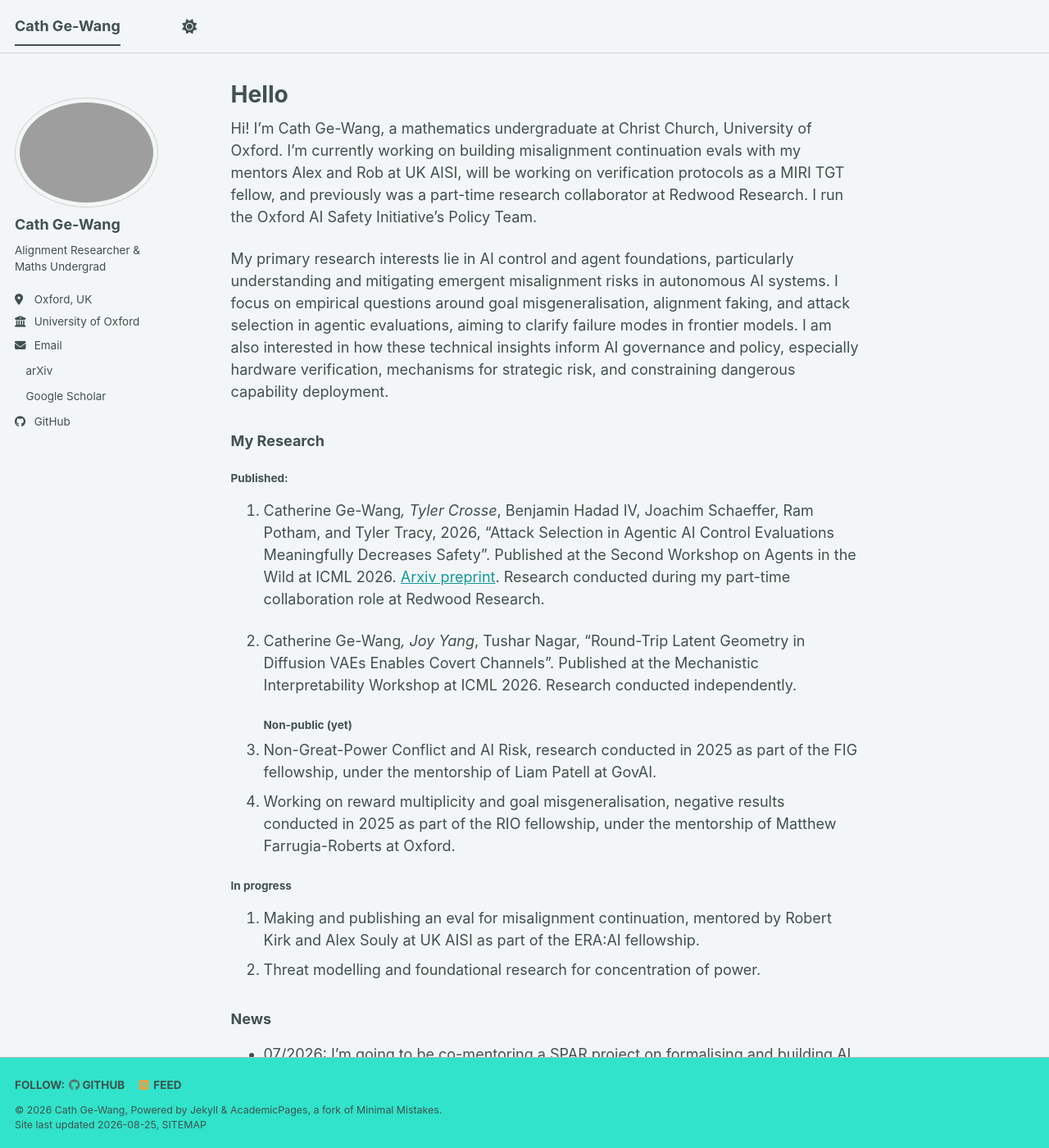
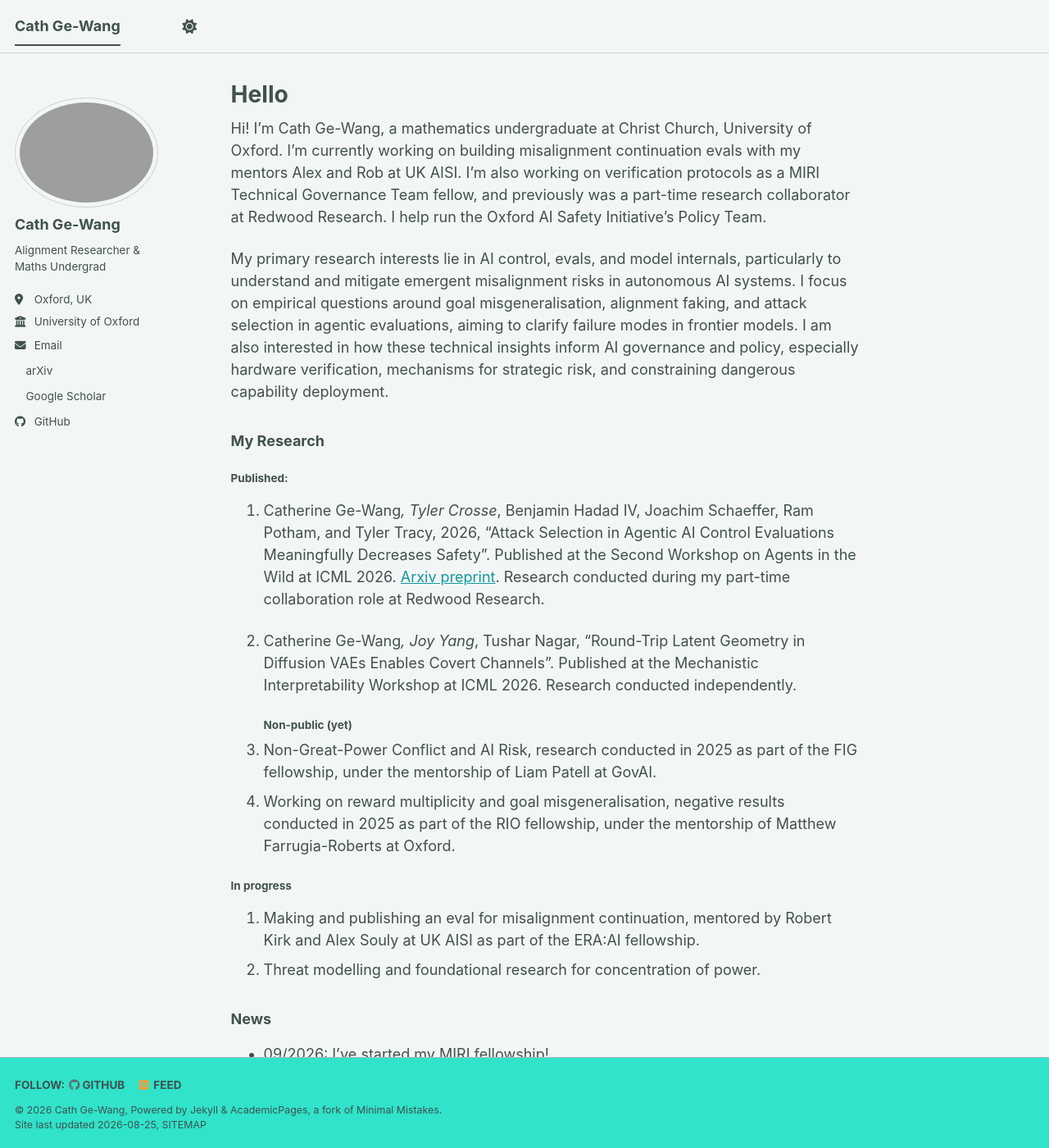
Before and after one commit to cjgwang/cjgwang.github.io, a Jekyll site: the page built from _pages/about.md, in a window 1280 px wide and 1400 px high. Shown: the whole window at 82% size. Built offline with Jekyll 4.4.1, drawn with Linux system fonts in a browser that asks for light colours; a style sheet for code colours, icons or effects is not loaded.

Commit message:
aug update

```diff
--- a/_pages/about.md
+++ b/_pages/about.md
@@ -7,9 +7,9 @@ redirect_from:
   - /about.html
 ---
 
-Hi! I’m Cath Ge-Wang, a mathematics undergraduate at Christ Church, University of Oxford. I'm currently working on building misalignment continuation evals with my mentors Alex and Rob at UK AISI, will be working on verification protocols as a MIRI TGT fellow, and previously was a part-time research collaborator at Redwood Research. I run the Oxford AI Safety Initiative's Policy Team.
+Hi! I’m Cath Ge-Wang, a mathematics undergraduate at Christ Church, University of Oxford. I'm currently working on building misalignment continuation evals with my mentors Alex and Rob at UK AISI. I'm also working on verification protocols as a MIRI Technical Governance Team fellow, and previously was a part-time research collaborator at Redwood Research. I help run the Oxford AI Safety Initiative's Policy Team.
 
-My primary research interests lie in AI control and agent foundations, particularly understanding and mitigating emergent misalignment risks in autonomous AI systems. I focus on empirical questions around goal misgeneralisation, alignment faking, and attack selection in agentic evaluations, aiming to clarify failure modes in frontier models. I am also interested in how these technical insights inform AI governance and policy, especially hardware verification, mechanisms for strategic risk, and constraining dangerous capability deployment.
+My primary research interests lie in AI control, evals, and model internals, particularly to understand and mitigate emergent misalignment risks in autonomous AI systems. I focus on empirical questions around goal misgeneralisation, alignment faking, and attack selection in agentic evaluations, aiming to clarify failure modes in frontier models. I am also interested in how these technical insights inform AI governance and policy, especially hardware verification, mechanisms for strategic risk, and constraining dangerous capability deployment.
 
 ### My Research
 #### Published:
@@ -25,6 +25,7 @@ My primary research interests lie in AI control and agent foundations, particula
 2. Threat modelling and foundational research for concentration of power.
 
 ### News
+- 09/2026: I've started my MIRI fellowship!
 - 07/2026: I'm going to be co-mentoring a SPAR project on formalising and building AI auditors under strategic attack selection.
 - 07/2026: I started working on misalignment continuation evals at the ERA:AI fellowship, mentored by Rob and Alex at AISI.
 - 07/2026: I attended ICML 2026 in Seoul, Korea, where my work was published at 4 AI safety workshops.
```
